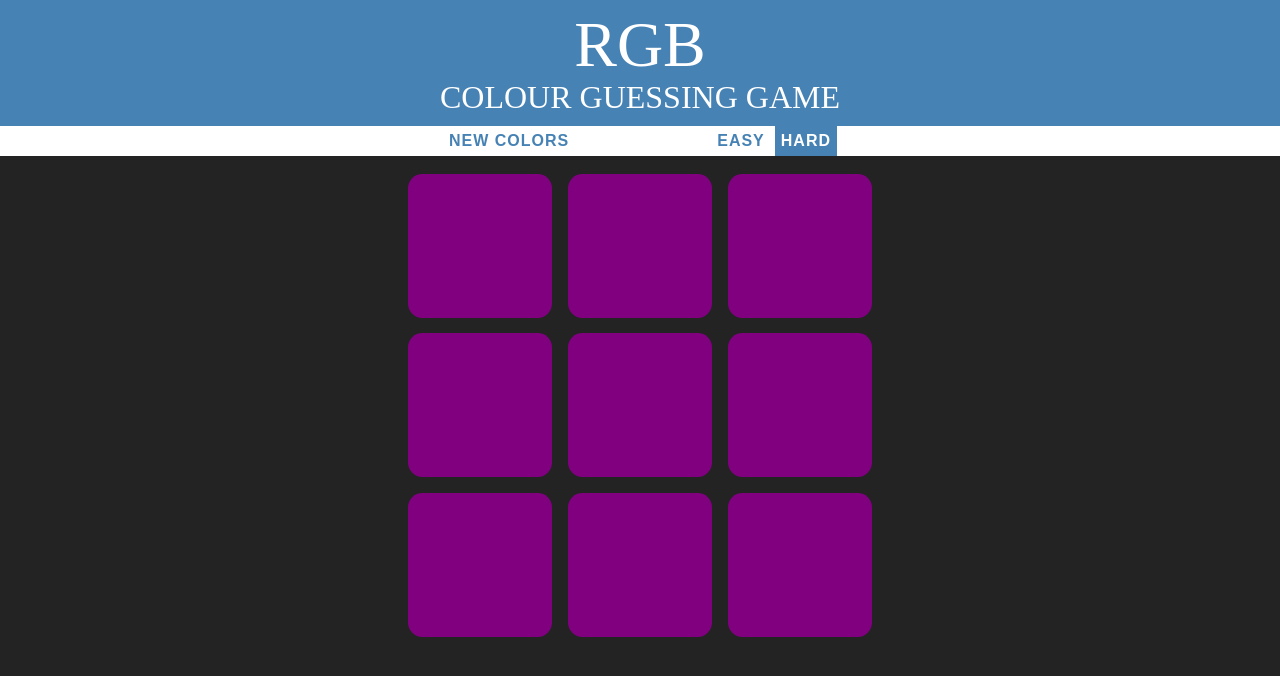
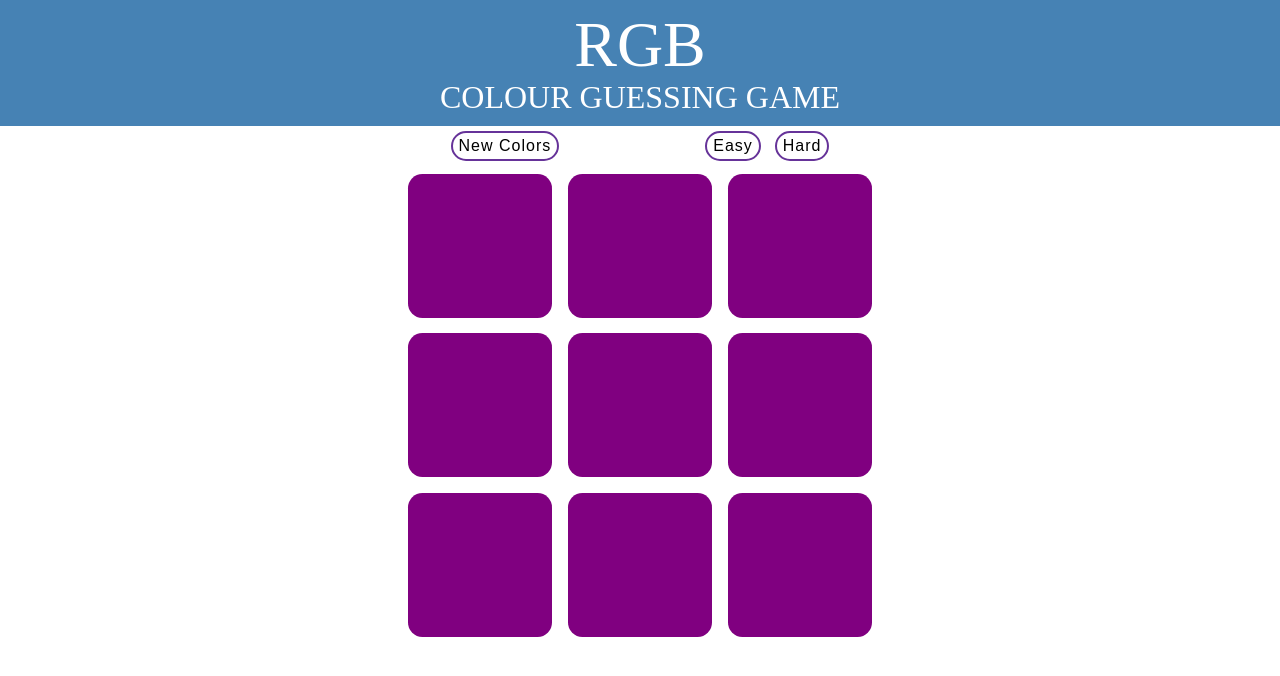
Before and after one commit to vyom18/Hacktoberfest-2021, a plain HTML site: page JavaScript-Programs/RGB-colour-guess/RGB Color Guessing Game.html in a window 1280 px wide. Drawn offline with Linux system fonts and the light colour scheme.

Commit message:
added some styles

```diff
--- a/JavaScript-Programs/RGB-colour-guess/Game.css
+++ b/JavaScript-Programs/RGB-colour-guess/Game.css
@@ -1,5 +1,5 @@
 body{
-	background-color:#232323;
+	background-color:#ffff;
 	margin: 0;
 	font-family: "Avenir";
 }
@@ -52,12 +52,13 @@ h1{
 	background: steelblue;
 }
 button{
-	border: none;
+	margin:5px 5px;
+	border-radius: 2rem;
+	border:2px solid rebeccapurple;
 	background: none;
-	text-transform: uppercase;
 	height: 100%;
-	font-weight: 700;
-	color: steelblue;
+	font-weight: 100;
+	/* color: steelblue; */
 	letter-spacing: 1px;
 	font-size: inherit;
 	transition: all 0.4s;
@@ -66,5 +67,5 @@ button{
 
 button:hover {
 	color: white;
-	background: steelblue;
+	background: rebeccapurple;
 }
--- a/JavaScript-Programs/RGB-colour-guess/RGB Color Guessing Game.html
+++ b/JavaScript-Programs/RGB-colour-guess/RGB Color Guessing Game.html
@@ -12,7 +12,7 @@
  	 	<button id="reset">New Colors</button>
  		<span id="message"></span>
  		<button id="easyBtn">Easy</button>
- 		<button id= "hardBtn" class="selected">Hard</button>
+ 		<button id= "hardBtn">Hard</button>
  	 </div>
 
 	 <div id="container">
```
